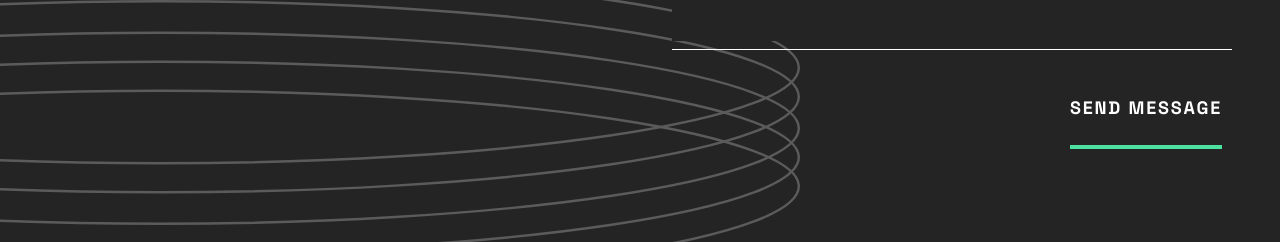
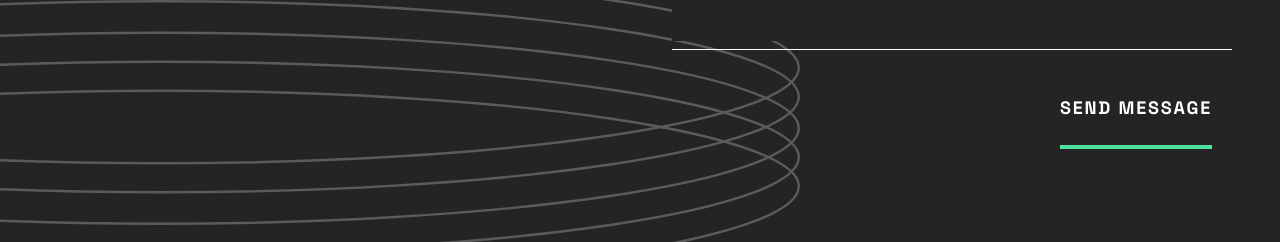
Before and after one commit to botirk38/single-page-developer-portfolio, a React (Vite) app in the folder portfolio-app/: page / in a window 1280 px wide. Shown: the part 2865-3107 px from the top of the page. Built offline with nearby package versions, Linux system fonts and the light colour scheme.

Commit message:
commit form margin change

```diff
--- a/portfolio-app/src/components/Form.jsx
+++ b/portfolio-app/src/components/Form.jsx
@@ -87,7 +87,7 @@ export default function Form({contactRef}) {
             )}
           </div>
           <p className='self-end text-light-red'>{errors.message?.message}</p>
-          <div className="flex justify-center items-end flex-col text-center mb-20 mt-5 w-full mr-5">
+          <div className="flex justify-center items-end flex-col text-center mb-20 mt-5 w-full lg:mr-10">
             <button type="submit" className="text-white text-base py-6 border-0 border-b-4 border-limish-green uppercase tracking-widest font-bold hover:text-limish-green">Send Message</button>
           </div>
         </form>
```
